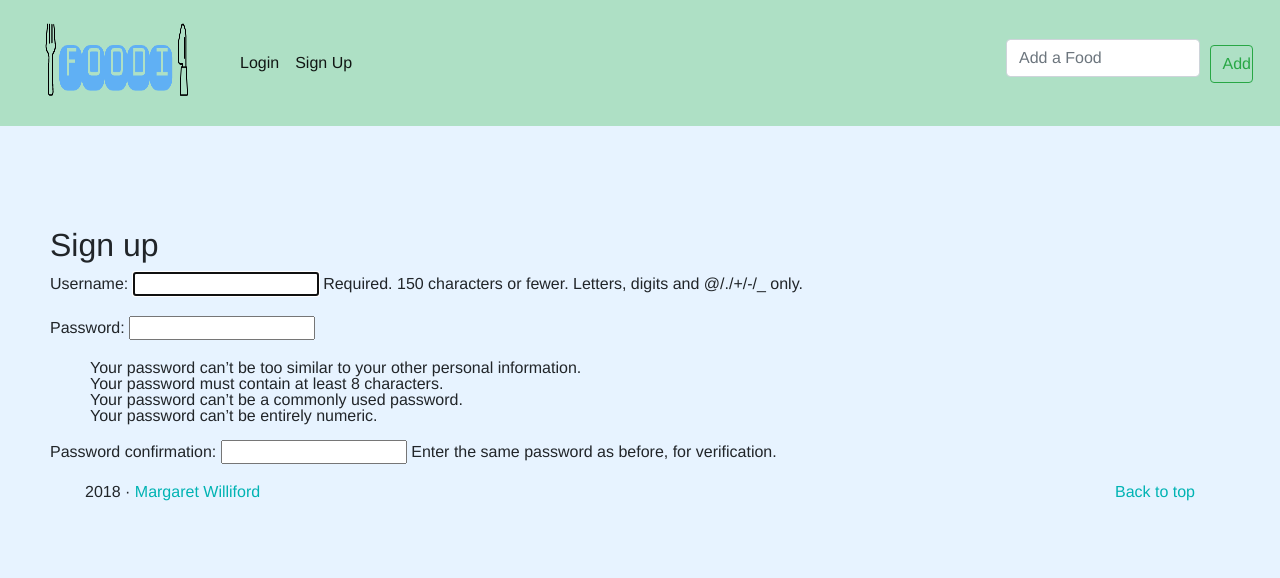
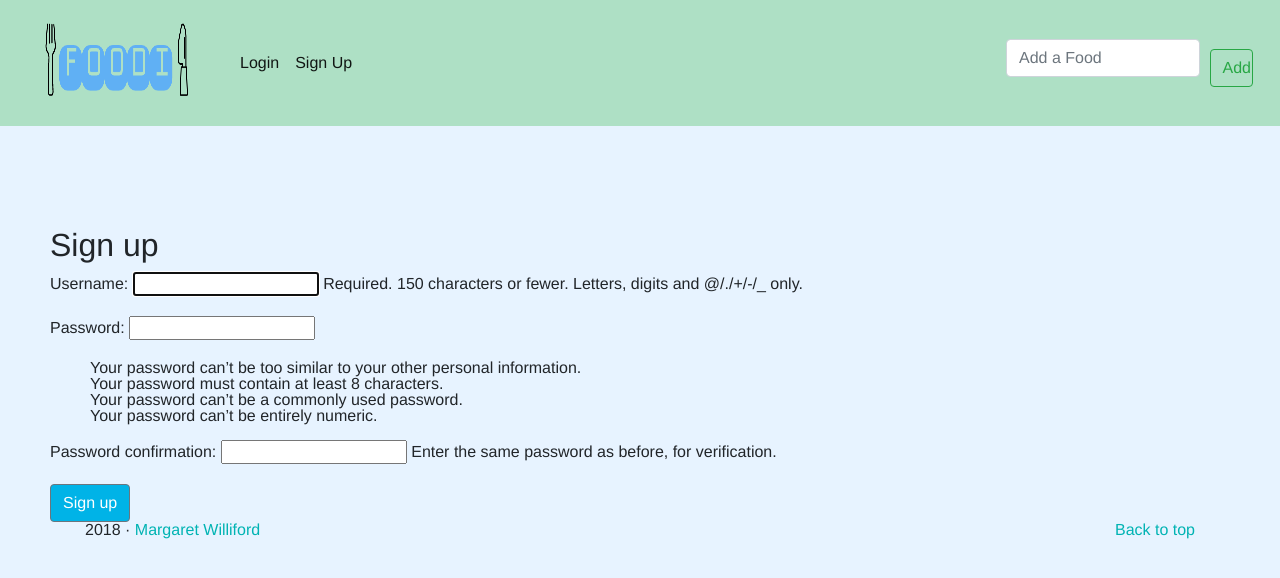
Before and after one commit to lilwillifo/foodi, a Django app: page /signup/ in a window 1280 px wide. Shown: the top 578 px of the page. Run offline with Django 3.2, Linux system fonts and the light colour scheme; some libraries are stand-ins or nearby versions.

Commit message:
fixing buttons on signup and login

```diff
--- a/foodi/templates/registration/login.html
+++ b/foodi/templates/registration/login.html
@@ -21,7 +21,7 @@
         </div>
 
         <div>
-          <input type="submit" value="login" />
+          <input class="btn btn-secondary" type="submit" value="login" />
         </div>
       </form>
 <br>
--- a/foodi/templates/signup.html
+++ b/foodi/templates/signup.html
@@ -8,6 +8,6 @@
   <form method="post">
     {% csrf_token %}
     {{ form.as_p }}
-    <button type="submit">Sign up</button>
+    <button class="btn btn-secondary" type="submit">Sign up</button>
   </form>
 {% endblock %}
--- a/foodi/templates/users/diary.html
+++ b/foodi/templates/users/diary.html
@@ -5,9 +5,7 @@
     <h1 class="text-left">Select a Day to View Details</h1>
     <div class="diary-calendar text-center">
       <header>
-        <button>«</button>
         <h2>July 2018</h2>
-        <button>»</button>
       </header>
       <table>
         <tr>
--- a/static/css/main.css
+++ b/static/css/main.css
@@ -46,10 +46,7 @@ header {
   position: relative;
 }
 
-button {
-  position: absolute;
-  top: -4px;
-}
+
 button:first-child {
   left: 0;
 }
```
